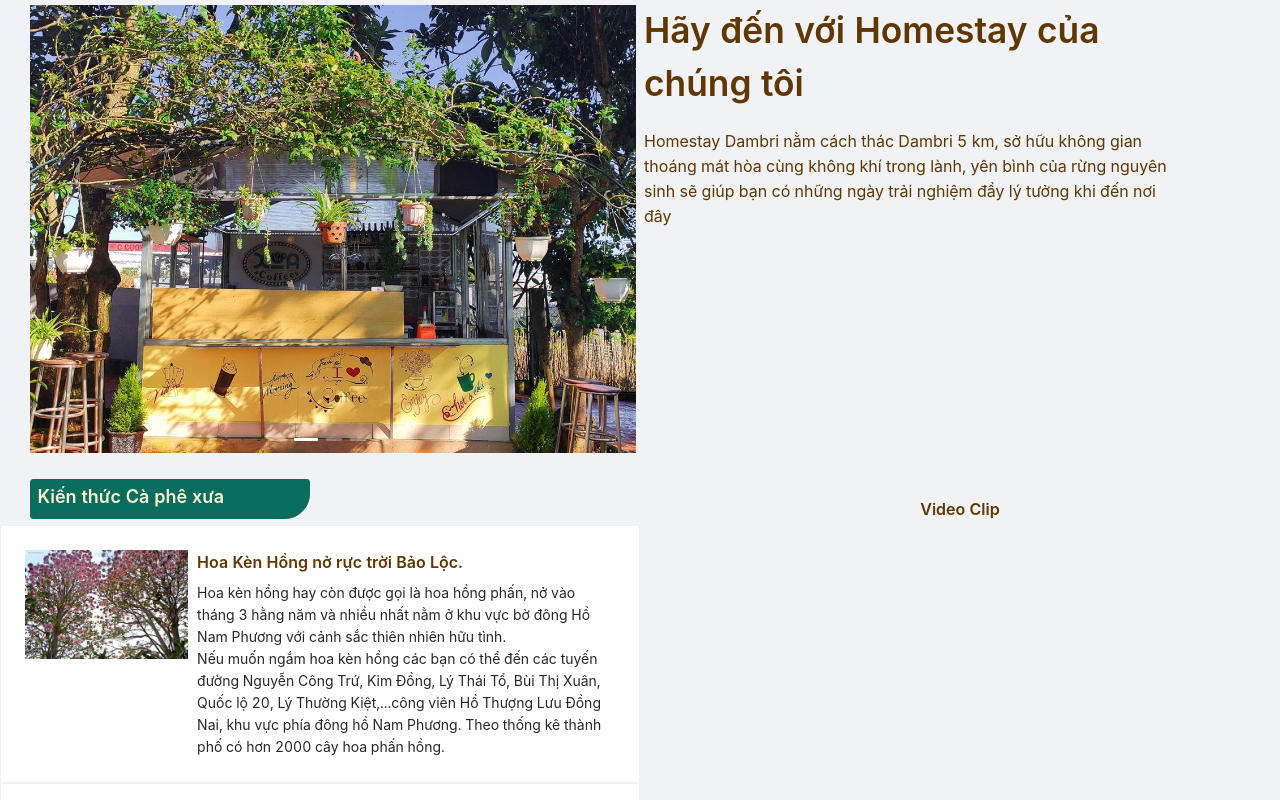
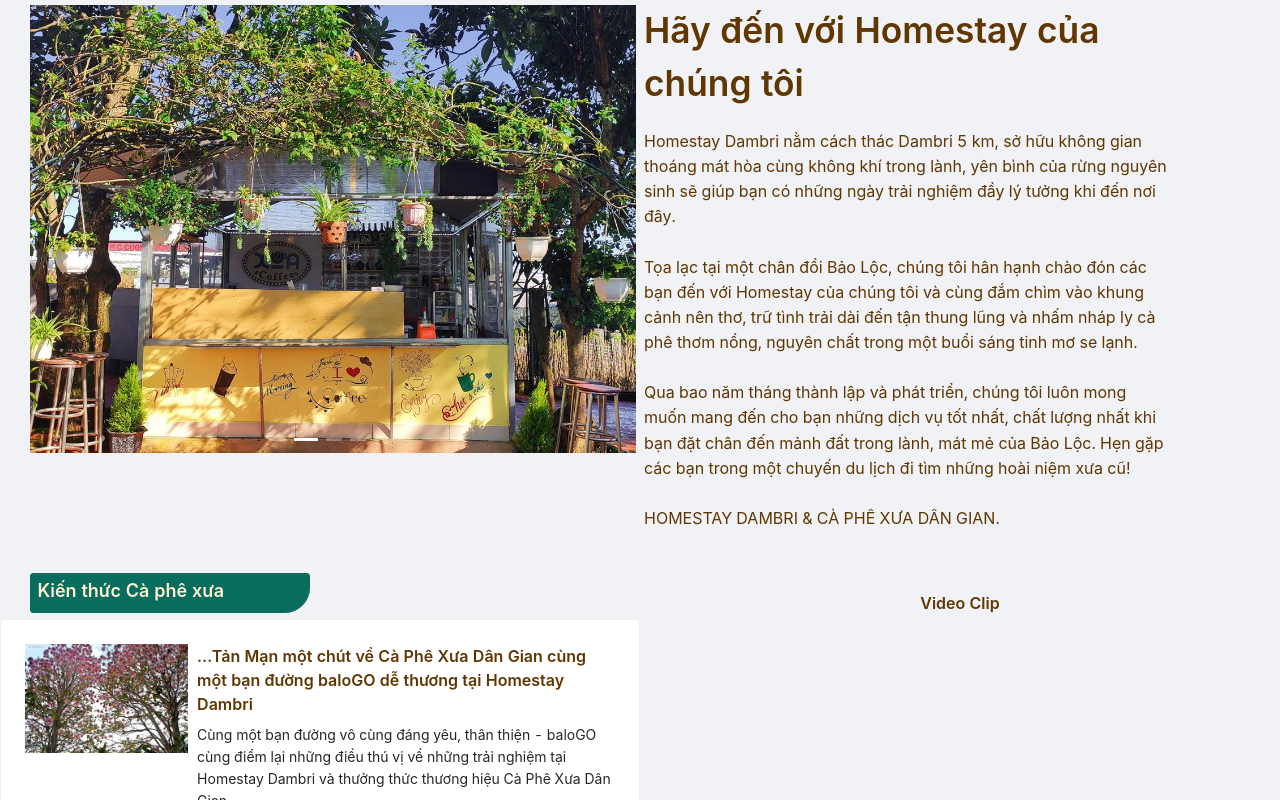
Before and after one commit to LongHaLuong/Cafexuadangian, a React (Create React App) app: page / in a window 1280 px wide. Shown: the part 1980-2780 px from the top of the page. Built offline with nearby package versions, Linux system fonts and the light colour scheme.

Commit message:
Update Homestay

```diff
--- a/public/index.html
+++ b/public/index.html
@@ -8,9 +8,10 @@
     <meta property="og:image" content="LogoCGX.png" />
     <meta
       name="description"
-      content="Cà phê xưa dân gian - Cà phê sạch"
+      content="Cà phê Xưa dân gian - Cà phê sạch"
     />
-    <link rel="apple-touch-icon" href="build/logo192.png" />
+    <link rel="apple-touch-icon" href="/favicon.ico" />
+    <link rel="shortcut icon" href="/favicon.ico">
 
     <!--
       manifest.json provides metadata used when your web app is installed on a
--- a/src/pages/MainPage/components/Homestay/index.jsx
+++ b/src/pages/MainPage/components/Homestay/index.jsx
@@ -71,7 +71,9 @@ const Homestay = () => {
           <Col span={10}>
             <Row>
               <a href="https://www.facebook.com/dambrihomestay" target="_blank">
-                <Title className="homestayTitle" level={5}>Hãy đến với Homestay của chúng tôi</Title>
+                <Title className="homestayTitle" level={5}>
+                  Hãy đến với Homestay của chúng tôi
+                </Title>
               </a>
             </Row>
             <Row>
@@ -79,7 +81,17 @@ const Homestay = () => {
                 Homestay Dambri nằm cách thác Dambri 5 km, sở hữu không gian
                 thoáng mát hòa cùng không khí trong lành, yên bình của rừng
                 nguyên sinh sẽ giúp bạn có những ngày trải nghiệm đầy lý tưởng
-                khi đến nơi đây
+                khi đến nơi đây. <br /><br />
+                Tọa lạc tại một chân đồi Bảo Lộc, chúng tôi hân hạnh chào đón
+                các bạn đến với Homestay của chúng tôi và cùng đắm chìm vào
+                khung cảnh nên thơ, trữ tình trải dài đến tận thung lũng và nhấm
+                nháp ly cà phê thơm nồng, nguyên chất trong một buổi sáng tinh
+                mơ se lạnh. <br /><br />
+                Qua bao năm tháng thành lập và phát triển, chúng tôi luôn mong
+                muốn mang đến cho bạn những dịch vụ tốt nhất, chất lượng nhất
+                khi bạn đặt chân đến mảnh đất trong lành, mát mẻ của Bảo Lộc.
+                Hẹn gặp các bạn trong một chuyến du lịch đi tìm những hoài niệm xưa cũ! <br/><br />
+                HOMESTAY DAMBRI & CÀ PHÊ XƯA DÂN GIAN.
               </Paragraph>
             </Row>
           </Col>
--- a/src/pages/MainPage/components/Knowlegde/index.jsx
+++ b/src/pages/MainPage/components/Knowlegde/index.jsx
@@ -13,12 +13,44 @@ const Knowledge = () => {
     <>
       <Row>
         <Col span={12} className="knowlegde-wrapper">
-          <div className="title_box_left" style={{marginLeft:"30px"}}>
+          <div className="title_box_left" style={{ marginLeft: "30px" }}>
             <Title level={4} className="title">
               Kiến thức Cà phê xưa
             </Title>
           </div>
           <div className="knowledge-card">
+            <Card>
+              <Row>
+                <Col span={7}>
+                  <a
+                    href="https://fb.watch/bY85fTZvO-/"
+                    target="_blank"
+                  >
+                    <Image src={hoakenhong} preview={false} width="95%" />
+                  </a>
+                </Col>
+                <Col span={17}>
+                  <Row>
+                    <a
+                      href="https://fb.watch/bY85fTZvO-/"
+                      target="_blank"
+                    >
+                      <Title level={5}>
+                        …Tản Mạn một chút về Cà Phê Xưa Dân Gian cùng một bạn
+                        đường baloGO dễ thương tại Homestay Dambri
+                      </Title>
+                    </a>
+                  </Row>
+                  <Row>
+                    <div>
+                      Cùng một bạn đường vô cùng đáng yêu, thân thiện - baloGO
+                      cùng điểm lại những điều thú vị về những trải nghiệm tại Homestay
+                      Dambri và thưởng thức thương hiệu Cà Phê Xưa Dân Gian.
+                    </div>
+                  </Row>
+                </Col>
+              </Row>
+            </Card>
             <Card>
               <Row>
                 <Col span={7}>
@@ -131,7 +163,9 @@ const Knowledge = () => {
 
         <Col span={12}>
           <div className="video-wrapper">
-            <Title level={3} style={{marginTop:"20px"}}>Video Clip</Title>
+            <Title level={3} style={{ marginTop: "20px" }}>
+              Video Clip
+            </Title>
             <ReactPlayer
               className="videoplayer"
               url="https://www.youtube.com/watch?v=XJb5O2HMSlc"
--- a/src/pages/MainPage/components/System/index.jsx
+++ b/src/pages/MainPage/components/System/index.jsx
@@ -1,9 +1,11 @@
-import { Layout, Image, Row, Col } from "antd";
+import { Layout, Image, Row, Col, Typography } from "antd";
 import "./style.css";
 import Contact from "../Contact";
 import { Link } from "react-router-dom";
 import avatar from "../../../../assets/avatar.png";
+import { RightCircleFilled } from "@ant-design/icons";
 
+const { Title, Paragraph } = Typography;
 const { Header, Content, Footer } = Layout;
 
 const HomePage = () => {
@@ -29,7 +31,12 @@ const HomePage = () => {
             </Col>
             <Col span="4">
               <a href="/">
-                <Image width={75} preview={false} className="logo" src={avatar} />
+                <Image
+                  width={75}
+                  preview={false}
+                  className="logo"
+                  src={avatar}
+                />
               </a>
             </Col>
             <Col span="3">
@@ -51,7 +58,21 @@ const HomePage = () => {
           </Row>
         </Header>
         <Content>
+          <Paragraph className="storyDetailed">
+            <Title className="storyTitle">HỆ THỐNG CÀ PHÊ XƯA DÂN GIAN</Title>
+            <Paragraph style={{ textAlign: "center"}}>
+              ______________________
+              <br />
+              <RightCircleFilled /> Văn phòng cà phê TP.HCM
+              <br />
+              143A Ung Văn Khiêm, Phường 22, Quận Bình Thạnh, Thành Phố Hồ Chí Minh
 
+              <br />
+              <RightCircleFilled /> Nông trại cà phê Bảo Lộc & Homestay
+              <br />
+              689 Lý Thái Tổ, Đam Bri, Thành Phố Bảo Lộc, Tỉnh Lâm Đồng
+            </Paragraph>
+          </Paragraph>
         </Content>
         <Footer>
           <Contact id="contact" />
```
Also changed, not shown: 1 other file (tests, documents, lock files or other folders).
